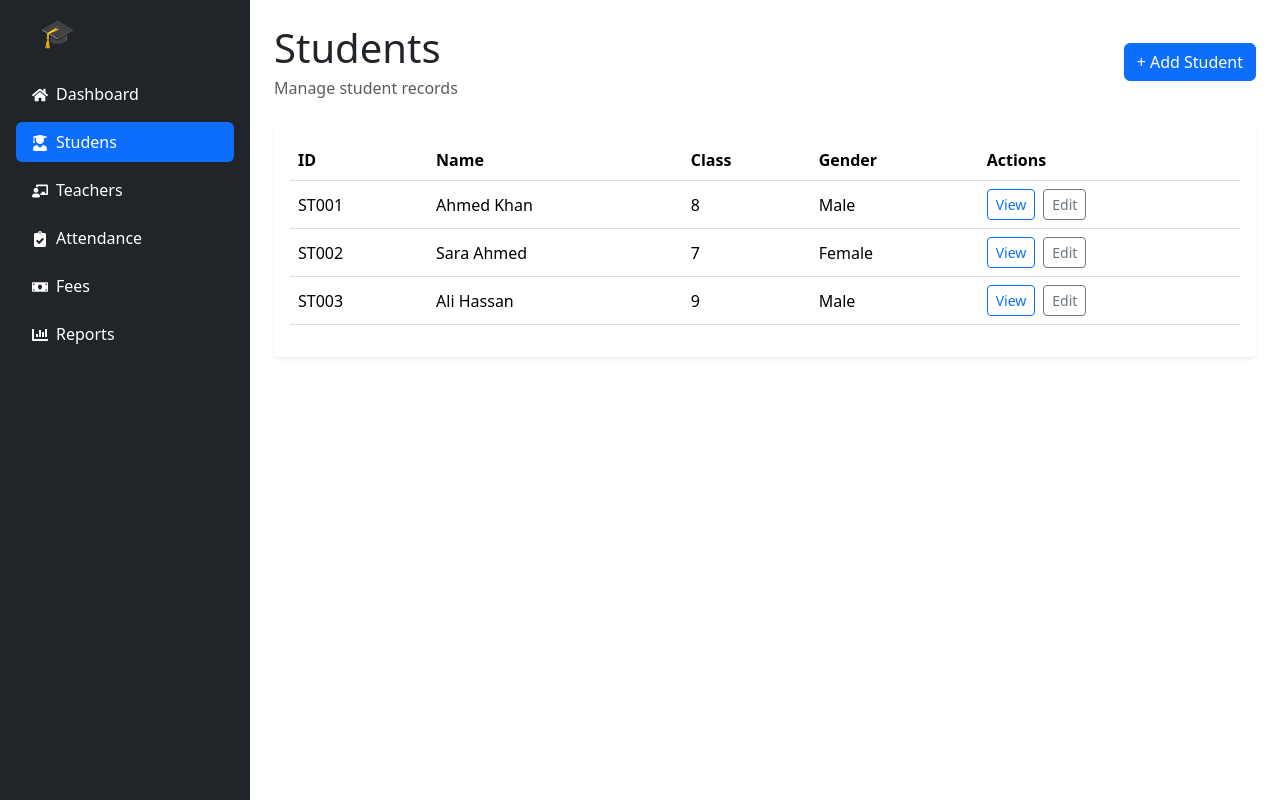
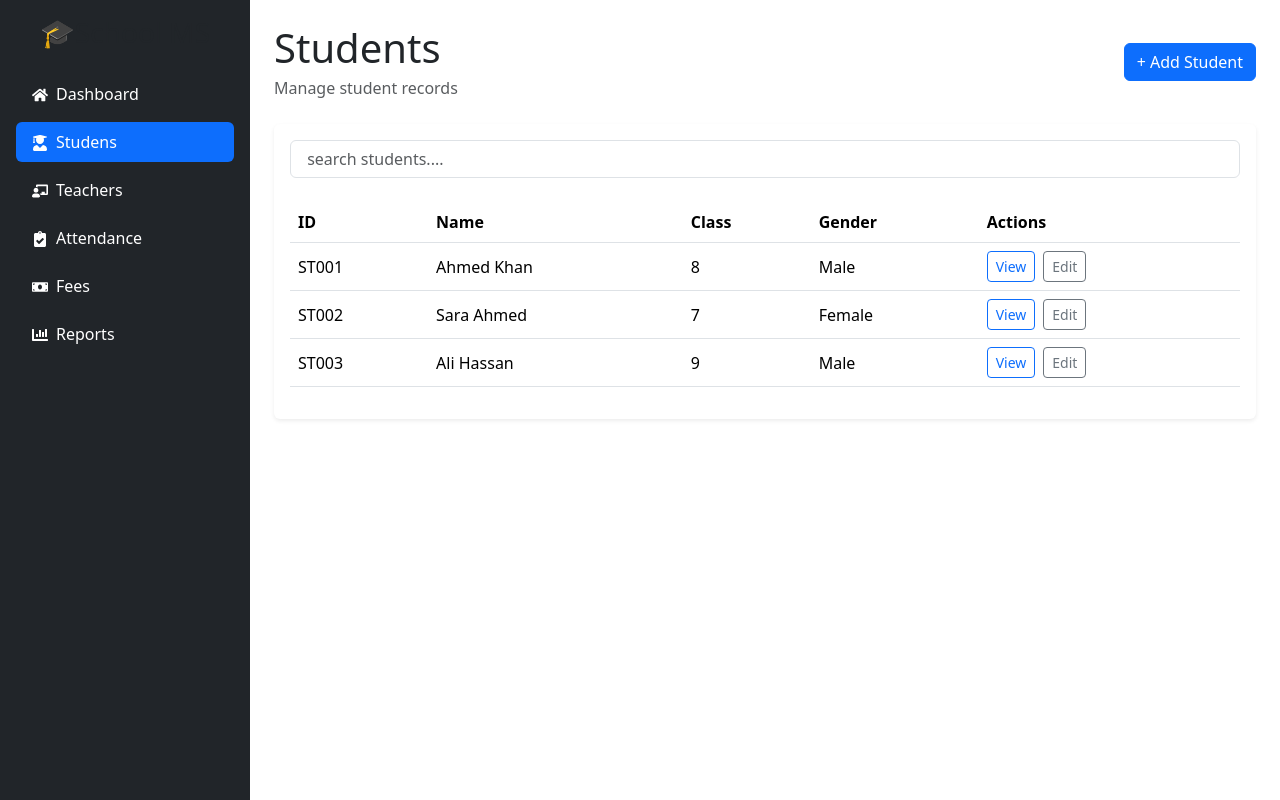
Before and after one commit to soniaamal/school-management-system, a React (Vite) app in the folder frontend/school-management-ui/: page /students in a window 1280 px wide. Built offline with nearby package versions, Linux system fonts and the light colour scheme.

Commit message:
Add Student search functionality

```diff
--- a/frontend/school-management-ui/src/pages/Students.jsx
+++ b/frontend/school-management-ui/src/pages/Students.jsx
@@ -32,6 +32,8 @@ function Students() {
 
   const [error, setError] = useState("");
 
+  const [searchTerm, setSearchTerm] = useState("");
+
  const handleAddStudent = () => {
      if (!formData.name.trim()) {
          setError("please enter student name. ");
@@ -64,7 +66,12 @@ function Students() {
         setShowForm(false);
     };
 
-  return (
+    const filteredStudents = students.filter((students) =>
+        students.name.toLowerCase().includes(searchTerm.toLowerCase())
+    );
+
+    return (
+
     <div className="container-fluid p-4">
 
       {/* Page Header */}
@@ -208,6 +215,17 @@ function Students() {
 
         <div className="card-body">
 
+                  {/* search */}
+                  <div className="mb-4">
+                      <input
+                          type="text"
+                          className="form-control"
+                          placeholder=" search students...."
+                          value={searchTerm}
+                          onChange={(e) => setSearchTerm(e.target.value)}
+                      />
+                  </div>
+
           <div className="table-responsive">
 
             <table className="table table-hover align-middle">
@@ -224,7 +242,7 @@ function Students() {
 
               <tbody>
 
-                {students.map((student) => (
+                {filteredStudents.map((student) => (
                   <tr key={student.id}>
 
                     <td>{student.id}</td>
```
